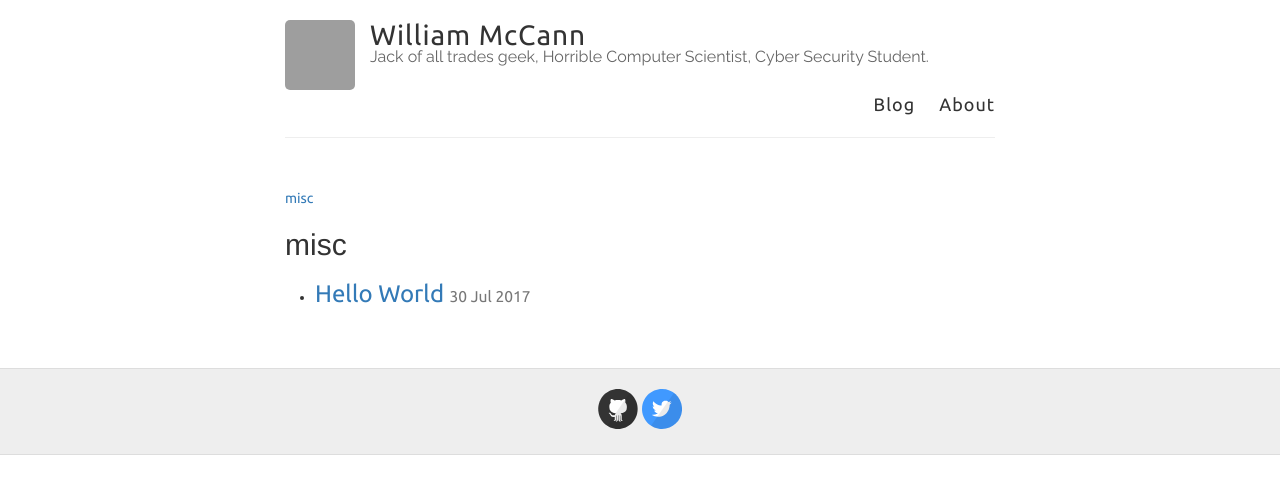
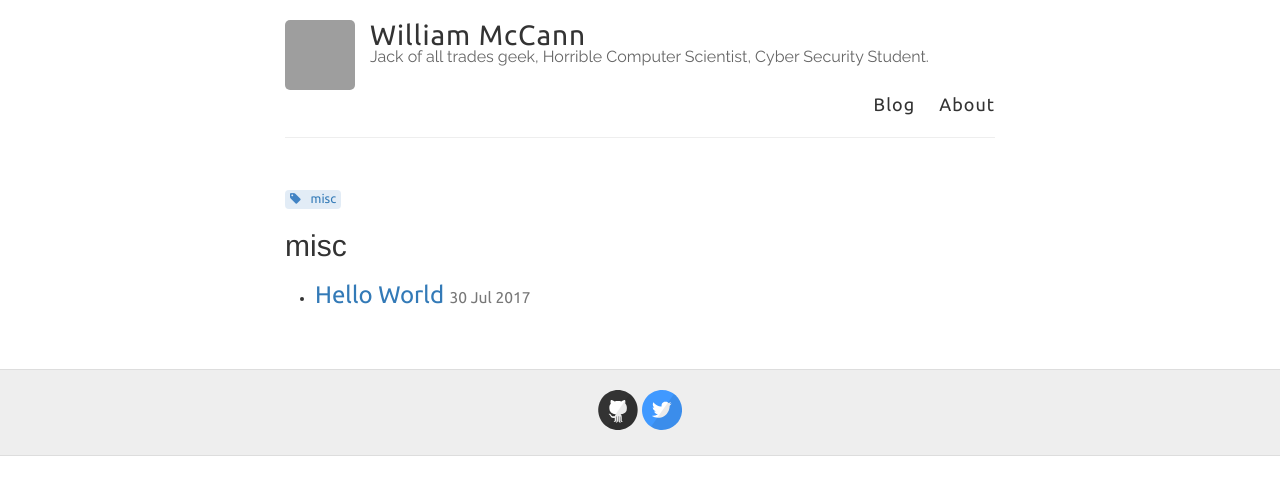
Before and after one commit to wjmccann/wjmccann.github.io, a Jekyll site: the page built from blog/tags.html, in a window 1280 px wide. Shown: the top 495 px of the page. Built offline with Jekyll 4.4.1, drawn with Linux system fonts in a browser that asks for light colours; nearby versions of some CDN libraries; grey boxes are pictures that could not be loaded.

Commit message:
Update tags.html

```diff
--- a/blog/tags.html
+++ b/blog/tags.html
@@ -37,10 +37,11 @@ The following part removes dulpicated tags and invalid tags like blank tag.
 The purpose of this snippet is to list all the tags you have in your site.
 =======================
 {% endcomment %}
+<div class="post-tag">
 {% for tag in tags %}
 	<a href="#{{ tag | slugify }}"> {{ tag }} </a>
 {% endfor %}
-
+</div>
 
 {% comment %}
 =======================
```
